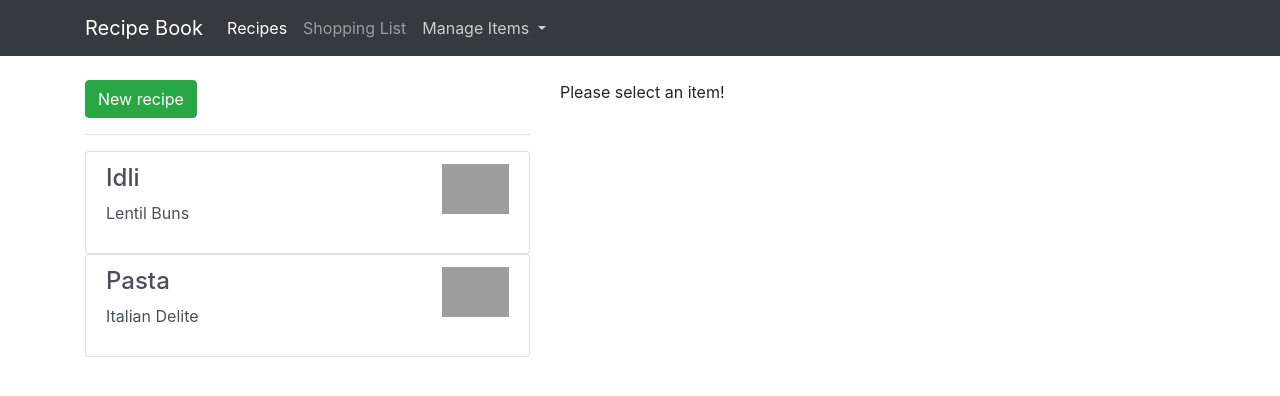
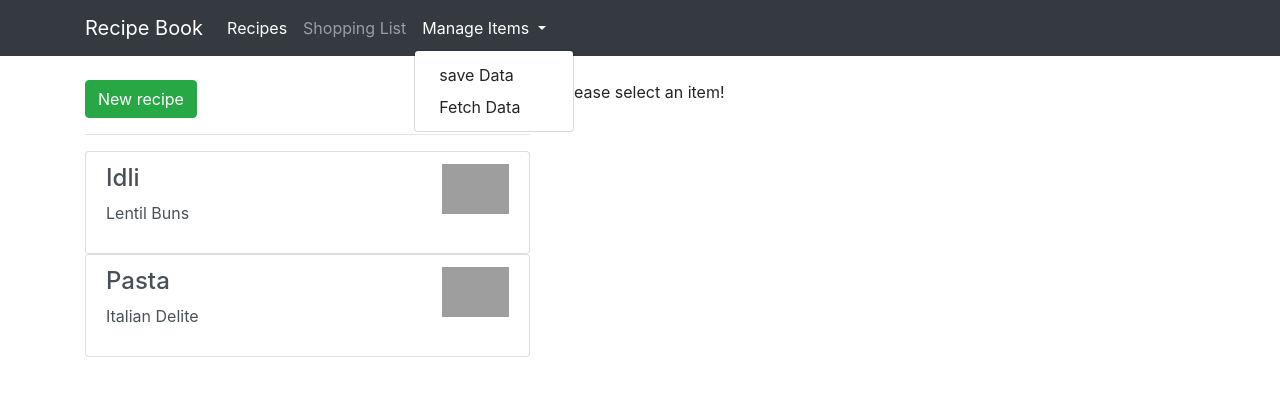
Before and after one commit to vaishupriya90/recipe-shopping-list, an Angular app: page / in a window 1280 px wide. Both pictures are taken after a click on the button "Manage Items". Shown: the top 396 px of the page. Built offline with nearby package versions, Linux system fonts and the light colour scheme; grey boxes are pictures that could not be loaded.

Commit message:
made the dropdown menu in the header and the recipe-detail component work properly by fixing the bootstrap and by installing popper,jQuery files

```diff
--- a/angular.json
+++ b/angular.json
@@ -24,12 +24,10 @@
               "src/assets"
             ],
             "styles": [
-              "node_modules/bootstrap/dist/css/bootstrap.min.css",
               "src/styles.css"
             ],
             "scripts": [
-              "node_modules/jquery/dist/jquery.min.js",
-              "node_modules/bootstrap/dist/js/bootstrap.min.js"
+
             ]
           },
           "configurations": {
--- a/package.json
+++ b/package.json
@@ -21,6 +21,7 @@
     "@angular/router": "~11.0.4",
     "bootstrap": "^4.6.0",
     "jquery": "^3.6.0",
+    "popper": "^1.0.1",
     "popper.js": "^1.16.1",
     "rxjs": "~6.6.0",
     "tslib": "^2.0.0",
--- a/src/app/app.module.ts
+++ b/src/app/app.module.ts
@@ -9,6 +9,7 @@ import { RecipeDetailComponent } from './recipes/recipe-detail/recipe-detail.com
 import { RecipeItemComponent } from './recipes/recipe-list/recipe-item/recipe-item.component';
 import { ShoppingListComponent } from './shopping-list/shopping-list.component';
 import { ShoppingEditComponent } from './shopping-list/shopping-edit/shopping-edit.component';
+import { DropdownDirective } from './shared/dropdown.directive';
 
 @NgModule({
   declarations: [
@@ -19,7 +20,8 @@ import { ShoppingEditComponent } from './shopping-list/shopping-edit/shopping-ed
     RecipeDetailComponent,
     RecipeItemComponent,
     ShoppingListComponent,
-    ShoppingEditComponent
+    ShoppingEditComponent,
+    DropdownDirective
   ],
   imports: [
     BrowserModule
--- a/src/app/header/header.component.html
+++ b/src/app/header/header.component.html
@@ -11,16 +11,14 @@
             <ul class="navbar-nav me-auto mb-2 mb-lg-0">
                 <li class="nav-item"><a class="nav-link active"  aria-current="page" href="#" (click)="onClick('recipes')">Recipes</a></li>
                 <li class="nav-item"><a class="nav-link" href="#" (click)="onClick('shoppingList')">Shopping List</a></li>
-            </ul>
-            <ul class="navbar-nav navbar-right">
                 <li class="nav-item dropdown">
-                    <a class="nav-link dropdown-toggle" href="#" id="navbarDropdown" role="button" data-bs-toggle="dropdown" aria-expanded="false">
+                    <a class="nav-link dropdown-toggle" href="#" id="navbarDropdown" role="button" data-toggle="dropdown" aria-haspopup="true" aria-expanded="false">
                         Manage Items
                       </a>
-                    <ul class="dropdown-menu" aria-labelledby="navbarDropdown">
-                        <li><a class="dropdown-item" href="#">save Data</a></li>
-                        <li><a class="dropdown-item" href="#">Fetch Data</a></li>
-                    </ul>
+                    <div class="dropdown-menu" aria-labelledby="navbarDropdown">
+                        <a class="dropdown-item" href="#">save Data</a>
+                        <a class="dropdown-item" href="#">Fetch Data</a>
+                    </div>
                 </li>
             </ul>
         </div>
--- a/src/app/recipes/recipe-detail/recipe-detail.component.html
+++ b/src/app/recipes/recipe-detail/recipe-detail.component.html
@@ -18,11 +18,11 @@
             <div class="dropdown">
                 <button class="btn btn-primary dropdown-toggle" type="button" id="dropdownMenuButton" data-toggle="dropdown" aria-haspopup="true" aria-expanded="false">
                     Manage Details
-                  </button>
-                <div class="dropdown-menu" aria-labelledby="dropdownMenuLink">
-                    <a class="dropdown-menu" href="#">Add to Shopping List</a>
-                    <a class="dropdown-menu" href="#">Edit Recipe</a>
-                    <a class="dropdown-menu" href="#">Delete Recipe</a>
+                </button>
+                <div class="dropdown-menu" aria-labelledby="dropdownMenuButton">
+                    <a class="dropdown-item" href="#">Add to Shopping List</a>
+                    <a class="dropdown-item" href="#">Edit Recipe</a>
+                    <a class="dropdown-item" href="#">Delete Recipe</a>
                 </div>
             </div>
         </div>
--- /dev/null
+++ b/src/app/shared/dropdown.directive.ts
@@ -0,0 +1,18 @@
+import { Directive, HostBinding, HostListener } from '@angular/core';
+
+@Directive({
+  selector: '[appDropdown]'
+})
+export class DropdownDirective {
+
+  @HostBinding('class.open') dropdownOpen: boolean = false;
+
+  constructor() { }
+
+  @HostListener('click')dropdownToggle(){
+    console.log("button clicked: "+this.dropdownOpen);
+    this.dropdownOpen = !this.dropdownOpen;
+    console.log("drop down clicked? "+this.dropdownOpen);
+  }
+
+}
--- a/src/index.html
+++ b/src/index.html
@@ -6,8 +6,14 @@
   <base href="/">
   <meta name="viewport" content="width=device-width, initial-scale=1">
   <link rel="icon" type="image/x-icon" href="favicon.ico">
+
 </head>
 <body>
   <app-root></app-root>
-</body>
+  <script src="https://code.jquery.com/jquery-3.5.1.slim.min.js" integrity="sha384-DfXdz2htPH0lsSSs5nCTpuj/zy4C+OGpamoFVy38MVBnE+IbbVYUew+OrCXaRkfj" crossorigin="anonymous" type="text/javascript"></script>
+  <script src="https://cdn.jsdelivr.net/npm/popper.js@1.16.1/dist/umd/popper.min.js" integrity="sha384-9/reFTGAW83EW2RDu2S0VKaIzap3H66lZH81PoYlFhbGU+6BZp6G7niu735Sk7lN" crossorigin="anonymous" type="text/javascript"></script>
+
+  <script src="https://cdn.jsdelivr.net/npm/bootstrap@4.6.0/dist/js/bootstrap.min.js" integrity="sha384-+YQ4JLhjyBLPDQt//I+STsc9iw4uQqACwlvpslubQzn4u2UU2UFM80nGisd026JF" crossorigin="anonymous" type="text/javascript"></script>
+  <link rel="stylesheet" href="https://cdn.jsdelivr.net/npm/bootstrap@4.6.0/dist/css/bootstrap.min.css" integrity="sha384-B0vP5xmATw1+K9KRQjQERJvTumQW0nPEzvF6L/Z6nronJ3oUOFUFpCjEUQouq2+l" crossorigin="anonymous">
+ </body>
 </html>
```
Also changed, not shown: 1 other file (tests, documents, lock files or other folders).
